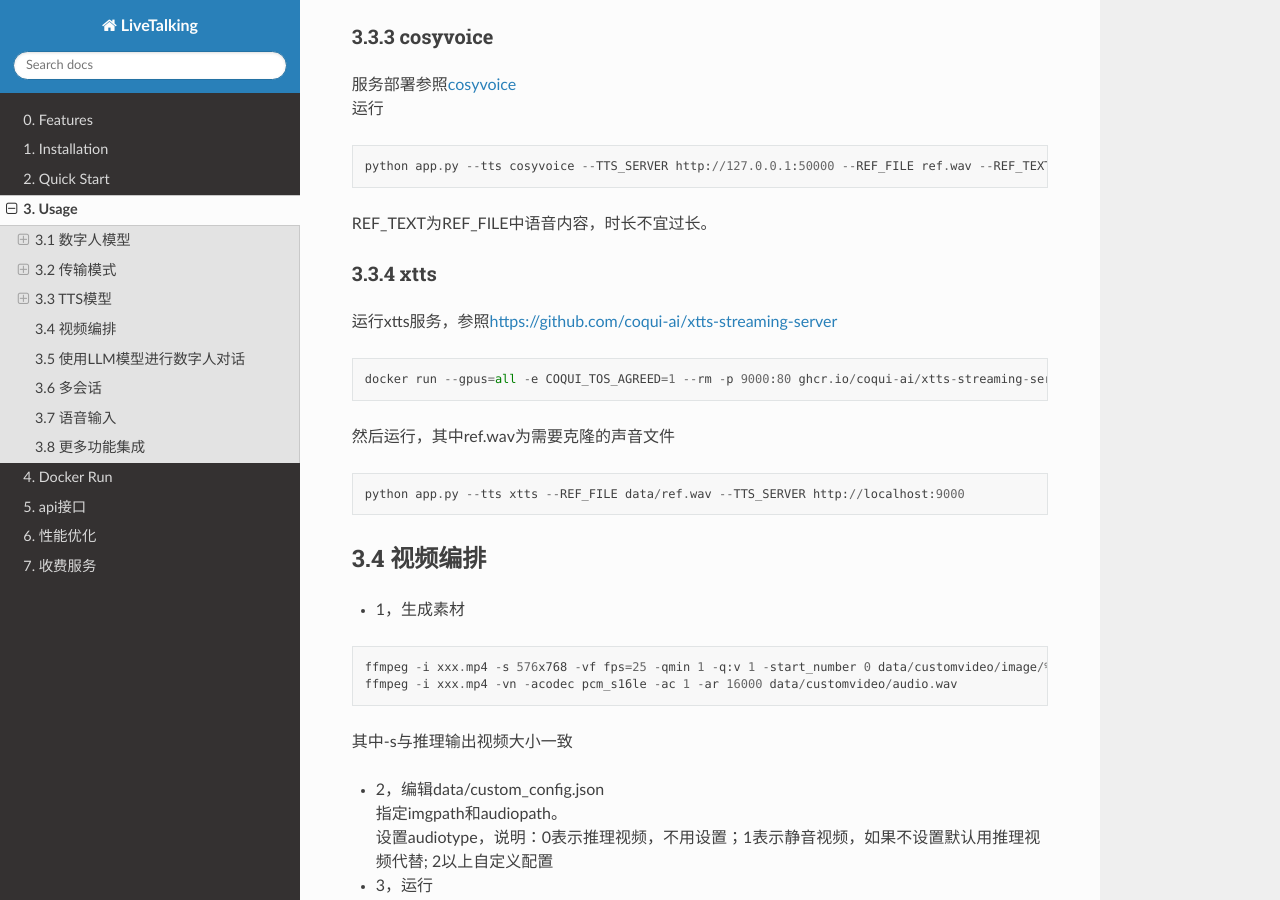
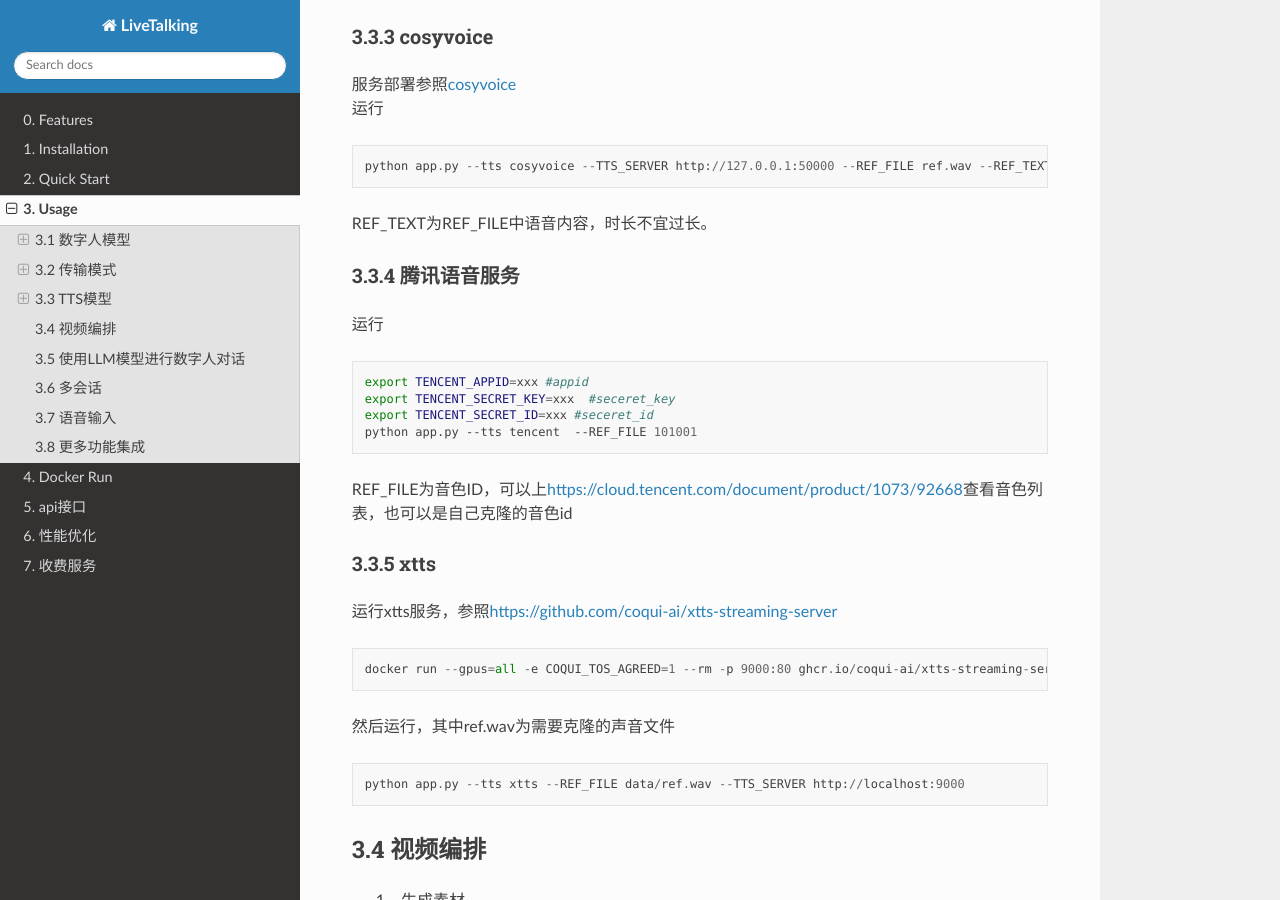
Before and after one commit to lipku/livetalking-doc, a Sphinx documentation site: the page built from docs/source/usage.md, in a window 1280 px wide and 900 px high, scrolled down 5228 px. Built offline with Sphinx 7.4.7 and the Read the Docs theme 3.1.0, drawn with Linux system fonts in a browser that asks for light colours.

Commit message:
update doc

````diff
--- a/docs/source/usage.md
+++ b/docs/source/usage.md
@@ -191,7 +191,17 @@ python app.py --tts cosyvoice --TTS_SERVER http://127.0.0.1:50000 --REF_FILE ref
 ```
 REF_TEXT为REF_FILE中语音内容，时长不宜过长。
 
-#### 3.3.4 xtts
+#### 3.3.4 腾讯语音服务
+运行
+```shell
+export TENCENT_APPID=xxx #appid
+export TENCENT_SECRET_KEY=xxx  #seceret_key
+export TENCENT_SECRET_ID=xxx #seceret_id
+python app.py --tts tencent  --REF_FILE 101001
+```
+REF_FILE为音色ID，可以上<https://cloud.tencent.com/document/product/1073/92668>查看音色列表，也可以是自己克隆的音色id
+
+#### 3.3.5 xtts
 运行xtts服务，参照<https://github.com/coqui-ai/xtts-streaming-server>
 ```
 docker run --gpus=all -e COQUI_TOS_AGREED=1 --rm -p 9000:80 ghcr.io/coqui-ai/xtts-streaming-server:latest
````
